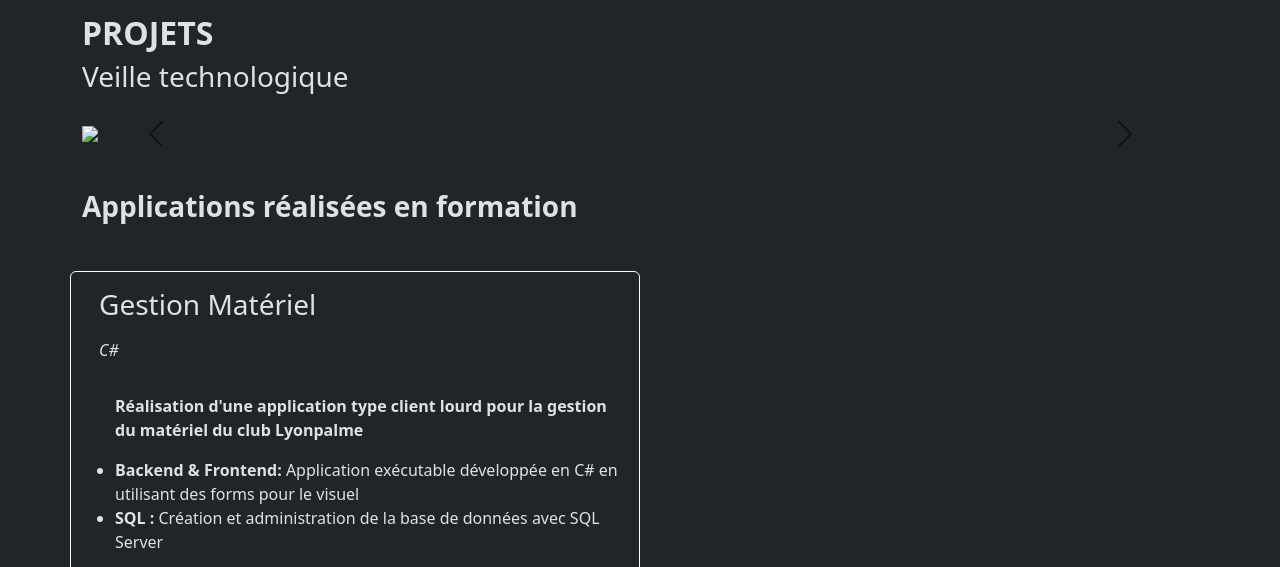
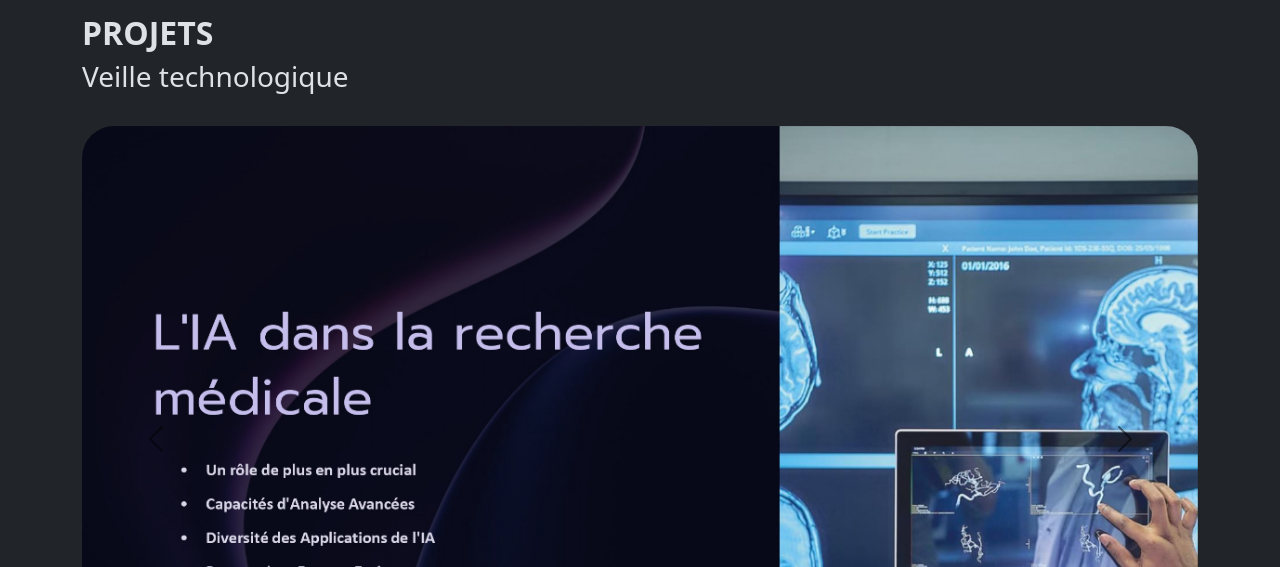
Before and after one commit to matteobontemps/accueil, a plain HTML site: page portfolio.html in a window 1280 px wide. Shown: the part 3240-3807 px from the top of the page. Drawn offline with nearby package versions, Linux system fonts and the light colour scheme.

Commit message:
Add files via upload

```diff
--- a/portfolio.html
+++ b/portfolio.html
@@ -367,15 +367,18 @@
                         <h3 class="fw-blod">Veille technologique</h3>
                     </div>
                     <div id="carouselExample" class="carousel slide col-12">
-                        <div class="carousel-inner">
+                        <div class="carousel-inner rounded-5">
                         <div class="carousel-item active">
-                            <img src="Image/fichier" class="d-block w-100">
+                            <img src="Image/veille1.jpg" class="d-block w-100">
                         </div>
                         <div class="carousel-item">
-                            <img src="Image/fichier" class="d-block w-100">
+                            <img src="Image/veille2.jpg" class="d-block w-100">
                         </div>
                         <div class="carousel-item">
-                            <img src="Image/fichier" class="d-block w-100">
+                            <img src="Image/veille3.jpg" class="d-block w-100">
+                        </div>
+                        <div class="carousel-item">
+                            <img src="Image/veille4.jpg" class="d-block w-100">
                         </div>
                         </div>
                         <button class="carousel-control-prev" type="button" data-bs-target="#carouselExample" data-bs-slide="prev">
```
Also changed, not shown: Image/veille1.jpg (added), Image/veille2.jpg (added), Image/veille3.jpg (added), Image/veille4.jpg (added).
